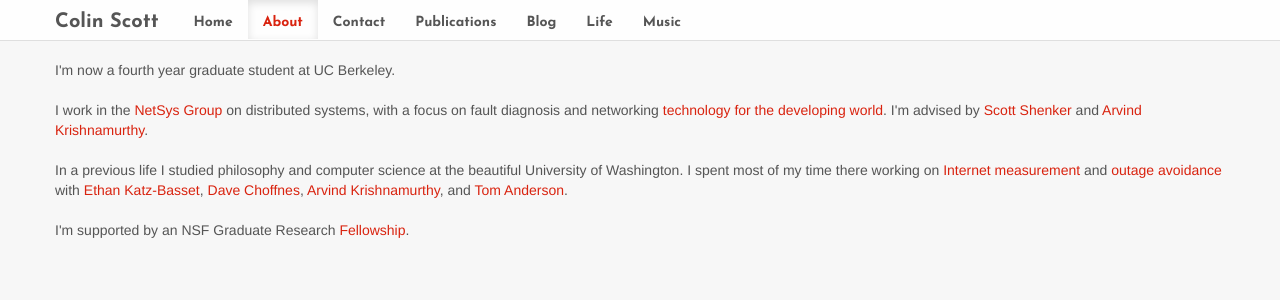
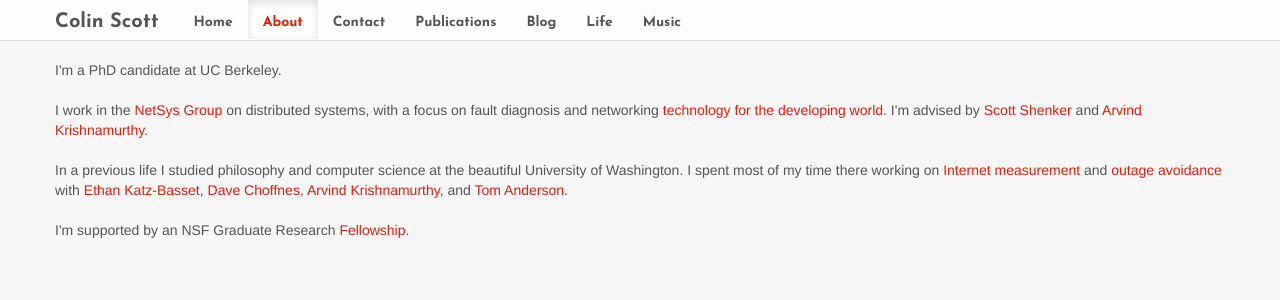
Before and after one commit to colin-scott/personal_website, a Jekyll site: the page built from about.html, in a window 1280 px wide. Shown: the top 300 px of the page. Built offline with Jekyll 4.4.1, drawn with Linux system fonts in a browser that asks for light colours; Markdown is read by kramdown in place of the engine named in the settings.

Commit message:
Change "4th year" to PhD candidate

```diff
--- a/about.html
+++ b/about.html
@@ -6,7 +6,7 @@ description: Colin Scott gets to work on awesome problems with awesome people
 ---
 
 <p>
-I'm now a fourth year graduate student at UC Berkeley.<br/>
+I'm a PhD candidate at UC Berkeley.<br/>
 </br>
 I work in the <a href=https://netsys.cs.berkeley.edu>NetSys
     Group</a> on distributed systems, with a focus on
```
